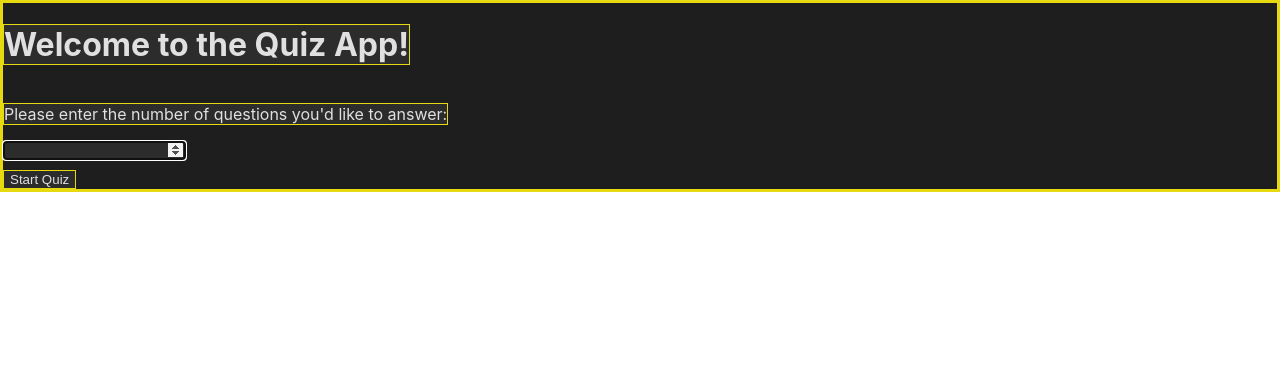
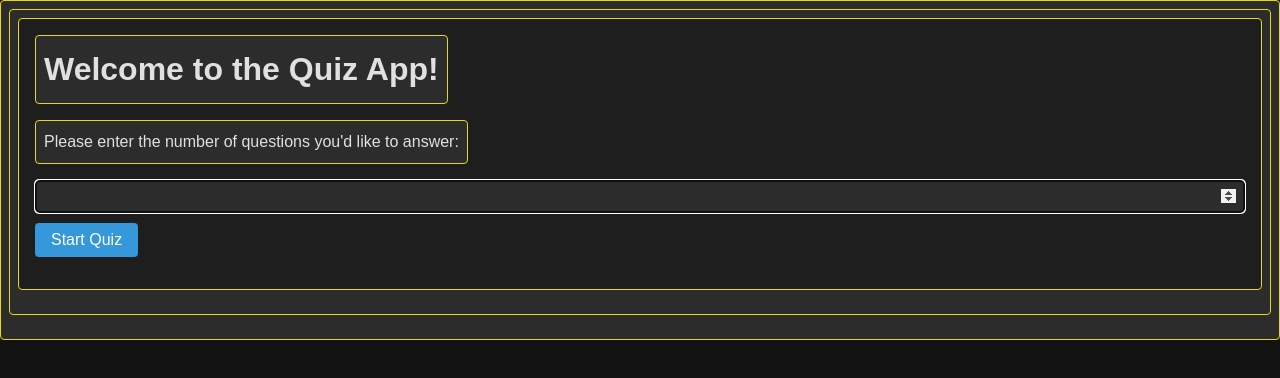
Before and after one commit to tomPlus353/sm2-jlptn1, a React (Create React App) app in the folder client/: page / in a window 1280 px wide. Shown: the top 378 px of the page. Built offline with nearby package versions, Linux system fonts and the light colour scheme.

Commit message:
Improve Styling for all elements.

```diff
--- a/client/src/App.css
+++ b/client/src/App.css
@@ -1,46 +1,57 @@
-se/* body {
-  margin: 0px 10px;
-  padding: 0px 10px;
+/* Reset some default browser styles */
+* {
+  box-sizing: border-box;
+  margin: 0;
+  padding: 0;
 }
 
-.state-container  {
-  display: flex;
-  flex-direction: column;
-  align-items: flex-start;
+/* Global styles */
+body {
+  margin: 0;
+  padding: 0;
+  background-color: #121212; /* Dark background color */
+  color: #e0e0e0; /* Light text color */
+  font-family: Arial, sans-serif; /* Set a clean, modern font */
+  line-height: 1.6; /* Improve text readability */
 }
 
-div,h1,p,button,input {
+div, h1, p, button, input {
+  margin-bottom: 1rem; /* Add space between elements */
   border: solid 1px rgb(231, 217, 16);
-  flex: 1;
-} */
-
-/* global styles */
-body {
-  margin: 0px 10px;
-  padding: 0px 10px;
-  background-color: #121212; /* Dark background color */
-  color: #e0e0e0; /* Light text color */
-}
-
-
-div, h1, p, button, input {
-  border: solid 1px rgb(231, 217, 16);
-  flex: 1;
   background-color: #2c2c2c; /* Dark background for elements */
   color: #e0e0e0; /* Light text color */
+  padding: 0.5rem; /* Add padding to elements */
+  border-radius: 4px; /* Round the corners */
 }
 
 button {
   cursor: pointer; /* Add a pointer cursor for buttons */
+  border: none; /* Remove default button border */
+  background-color: #3498db; /* Blue background for buttons */
+  color: #ffffff; /* White text color for buttons */
+  padding: 0.5rem 1rem; /* Add padding to buttons */
+  font-size: 1rem; /* Increase font size */
+  transition: background-color 0.3s ease; /* Smooth background color transition */
 }
 
-/* classes */
+button:hover {
+  background-color: #2980b9; /* Darker blue on hover */
+}
+
+input {
+  width: 100%; /* Make input fields take up full width */
+  border: solid 1px #e0e0e0; /* Light border for input fields */
+  padding: 0.5rem; /* Add padding to input fields */
+  border-radius: 4px; /* Round the corners */
+}
+
 .state-container {
   display: flex;
   flex-direction: column;
   align-items: flex-start;
   background-color: #1e1e1e; /* Slightly lighter dark background */
-  /* border: solid 1px red; */
+  padding: 1rem; /* Add padding to container */
+  border-radius: 4px; /* Round the corners */
 }
 
 .loading-circle {
@@ -50,7 +61,6 @@ button {
   width: 50px; /* Width of the circle */
   height: 50px; /* Height of the circle */
   animation: spin 2s linear infinite; /* Spin animation */
-  position: relative;
   flex: none;
 }
 
```
